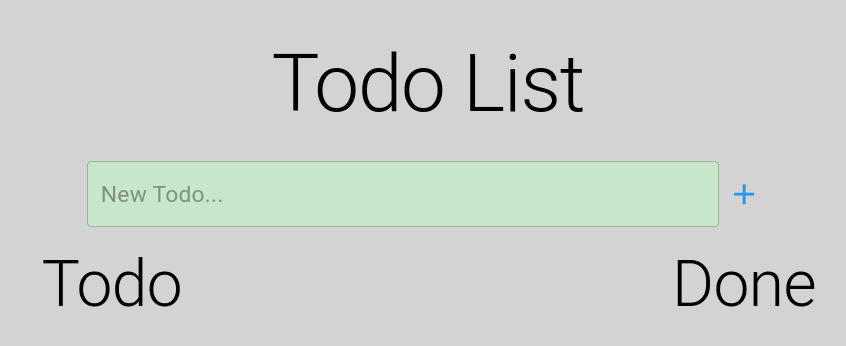
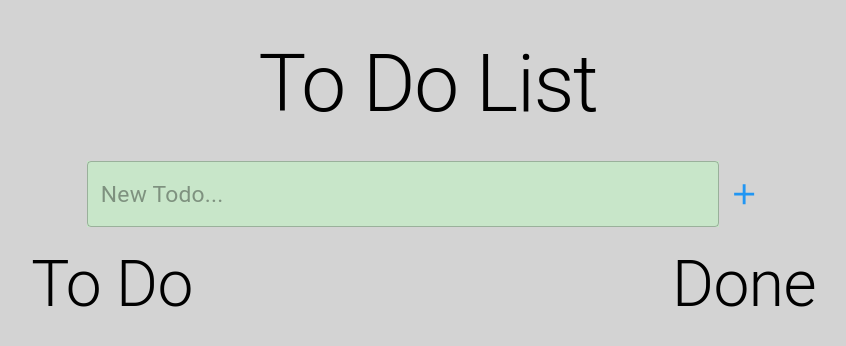
Before and after one commit to EmericLaberge/todo_app, a React (Create React App) app: page / in a window 1280 px wide. Shown: the top 346 px of the page, without its empty margins (212-1058 px from the left). Built offline with nearby package versions, Linux system fonts and the light colour scheme.

Commit message:
Modified the todo to To Do

```diff
--- a/src/TodoApp.js
+++ b/src/TodoApp.js
@@ -164,7 +164,7 @@ const TodoApp = () => {
             textAlign: "center",
           }}
         >
-          Todo List
+          To Do List
         </Typography>
 
         {/* Box to hold the input field and add button */}
@@ -215,7 +215,7 @@ const TodoApp = () => {
                   margin: "0 10px 0 10px",
                 }}
               >
-                Todo
+                To Do
               </Typography>
               <Droppable droppableId="nonCompletedTodos">
                 {(provided) => (
```
